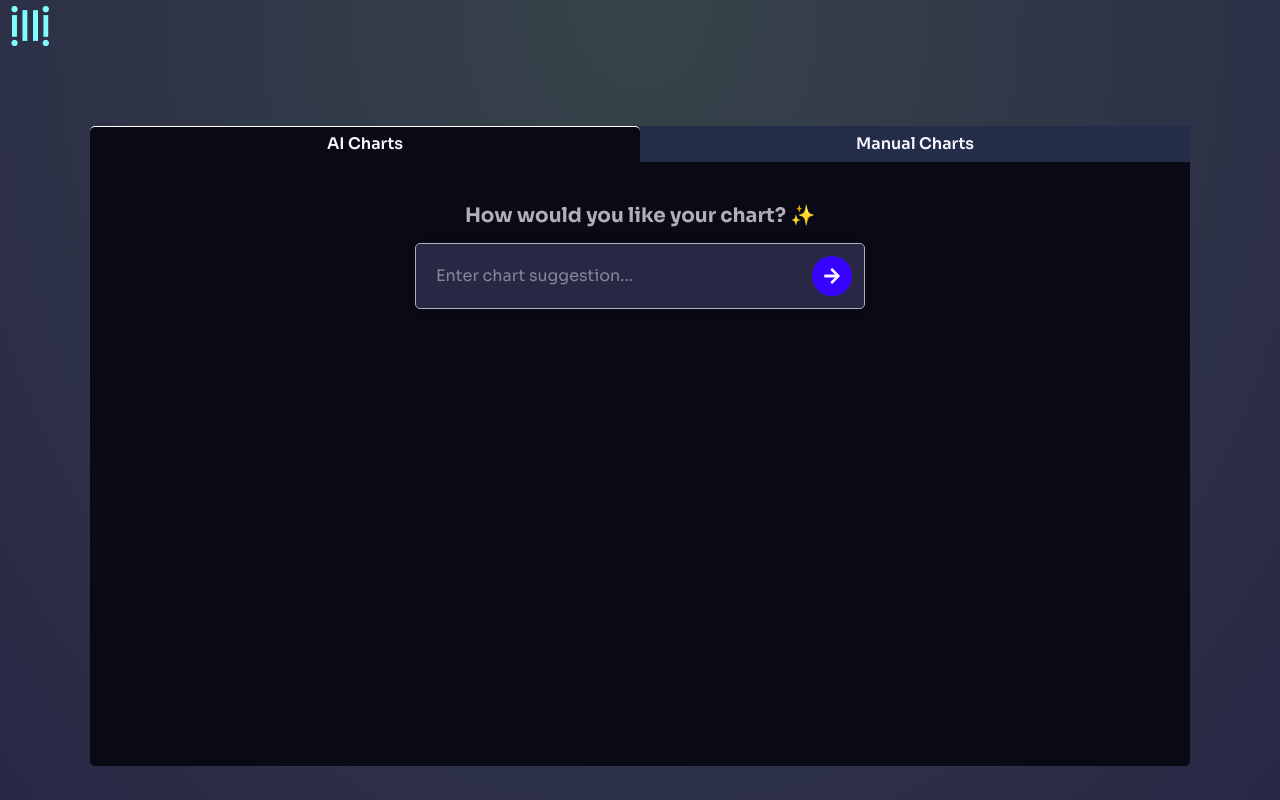
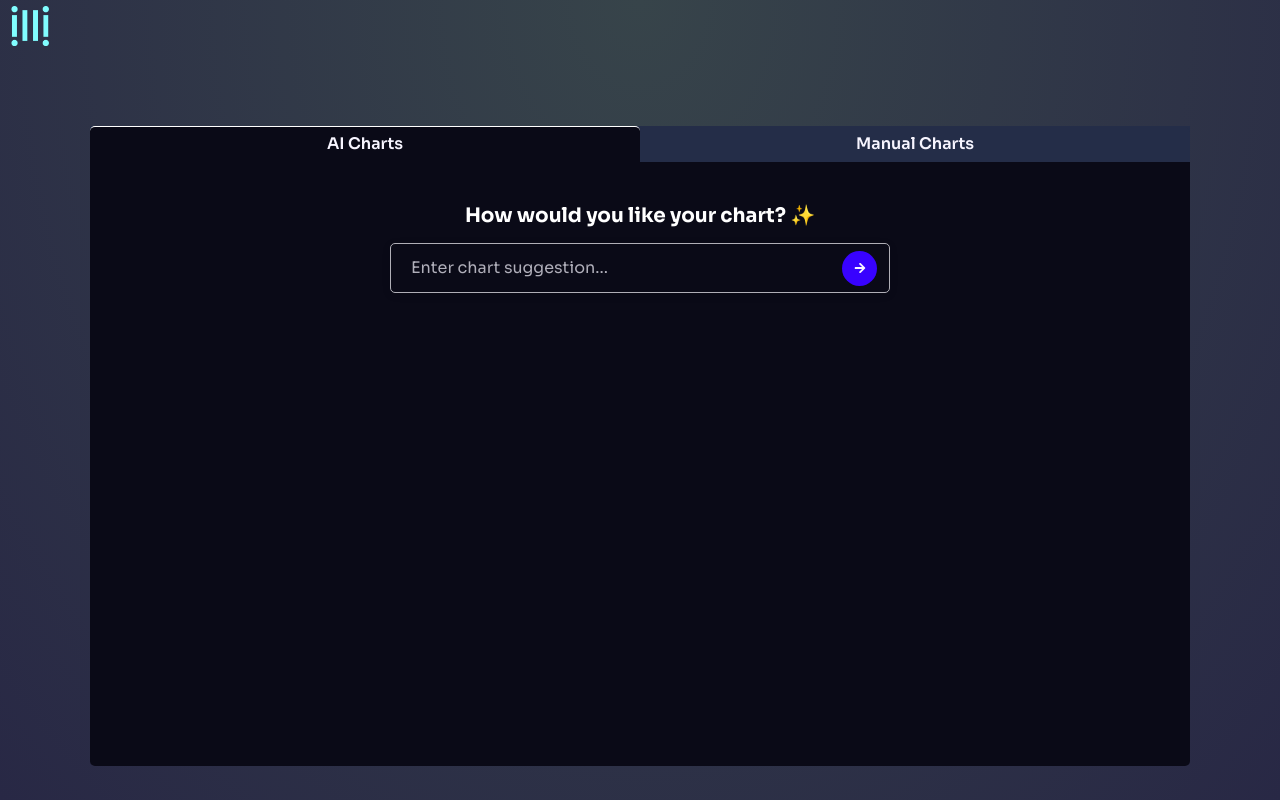
Before and after one commit to aabirfan/ai-data-visualisation, a Next.js app: page / in a window 1280 px wide. Built offline with nearby package versions, Linux system fonts and the light colour scheme; no server answers.

Commit message:
implemented python backend, add LLM query directly from frontend

```diff
--- a/src/app/components/historical-data/chartInput.tsx
+++ b/src/app/components/historical-data/chartInput.tsx
@@ -1,6 +1,6 @@
 import { useState } from "react";
 import { FaArrowRight } from "react-icons/fa";
-import "./LLMCharts.css";
+
 
 export default function ChartInput({ onSubmit }: { onSubmit: (query: string) => void }) {
   const [query, setQuery] = useState("");
--- a/src/app/components/historical-data/chartTabs.tsx
+++ b/src/app/components/historical-data/chartTabs.tsx
@@ -1,6 +1,6 @@
 "use client"
 import React, { useState } from "react";
-import './chartsTabs.css';
+import '../styles/chartsTabs.css';
 import LLMCharts from "./llmCharts"
 import ManualCharts from "./manualCharts"
 
--- a/src/app/components/historical-data/chartsTabs.css
+++ /dev/null
@@ -1,58 +0,0 @@
-@import url("/src/app/globals.css");
-
-.charts-container {
-    background-color: var(--content);
-    border-radius: 5px;
-    height: 80vh;
-    width: 1100px;
-}
-
-.tab-row {
-    height: 35px;
-    background-color: #242D48;
-}
-
-.row {
-    display: inline-flex;
-    flex-direction: column;
-    justify-content: center;
-    align-items: center;
-    border-top-left-radius: 5px;
-    border-top-right-radius: 5px;
-    width: 50%;
-    height: 100%;
-    background-color: #242D48;
-}
-
-.active-row {
-    display: inline-flex;
-    flex-direction: column;
-    justify-content: center;
-    align-items: center;
-    border-top-left-radius: 5px;
-    border-top-right-radius: 5px;
-    width: 50%;
-    height: 100%;
-    background-color: var(--content);
-    border-top: white solid 1px;
-}
-
-
-.tab-btn {
-    width: 100%;
-    height: 100%;
-    font-family:  sora;
-    font-weight: 600;
-}
-
-.active-tab-btn {
-    width: 100%;
-    height: 100%;
-    font-weight: 600;
-
-}
-
-
-.tab-btn:hover {
-    background-color: #181f32;
-}
--- a/src/app/components/historical-data/llmCharts.css
+++ /dev/null
@@ -1,103 +0,0 @@
-@import url("/src/app/globals.css");
-
-.llm-container {
-    display: flex;
-    flex-direction: column;
-    align-items: center;
-    text-align: center;
-    padding: 20px;
-    color: var(--font);
-    height: 100vh;
-    justify-content: flex-start;
-    gap: 20px;
-    font-family: Sora, sans-serif;
-}
-
-.chart-container {
-    display: flex;
-    flex-direction: column;
-    align-items: center;
-    width: 100%;
-    max-width: 600px;
-    margin-top: 20px;
-    text-align: center;
-}
-
-.chart-title {
-    font-size: 20px;
-    font-weight: bold;
-    color: var(--font-secondary);
-    margin-bottom: 12px;
-}
-
-.chart-input-wrapper {
-    display: flex;
-    align-items: center;
-    background-color: var(--bg-color-1);
-    border: 1px solid var(--light-grey);
-    border-radius: var(--border-radius);
-    padding: 12px;
-    width: 100%;
-    max-width: 450px;
-    box-shadow: 0px 2px 8px rgba(0, 0, 0, 0.1);
-}
-
-.chart-input {
-    flex: 1;
-    background: transparent;
-    border: none;
-    outline: none;
-    color: var(--font);
-    font-size: 16px;
-    padding: 8px;
-}
-
-.chart-input::placeholder {
-    color: var(--font-secondary);
-    opacity: 0.7;
-}
-
-.chart-send-button {
-    background-color: var(--btn);
-    border: none;
-    border-radius: 50%;
-    width: 40px;
-    height: 40px;
-    display: flex;
-    align-items: center;
-    justify-content: center;
-    cursor: pointer;
-    transition: background 0.3s ease-in-out;
-}
-
-.chart-send-button:hover {
-    background-color: var(--blue);
-}
-
-.chart-send-icon {
-    color: var(--btn-font);
-    font-size: 18px;
-}
-
-.response-box {
-    width: 90%;
-    max-width: 600px;
-    padding: 15px;
-    border-radius: var(--border-radius);
-    background: rgba(255, 255, 255, 0.1);
-    color: var(--font);
-    font-size: 18px;
-    line-height: 1.5;
-    text-align: left;
-    border: 1px solid var(--light-grey);
-    white-space: pre-wrap;
-    margin-top: 40px;
-    padding: 20px;
-    box-shadow: 0px 2px 10px rgba(0, 0, 0, 0.1);
-}
-
-.loading {
-    font-size: 16px;
-    color: var(--cyan);
-    margin-top: 10px;
-}
--- a/src/app/components/historical-data/llmCharts.tsx
+++ b/src/app/components/historical-data/llmCharts.tsx
@@ -1,42 +1,36 @@
 import { useState } from "react";
 import { GoogleGenerativeAI } from "@google/generative-ai";
 import ChartInput from "./chartInput";
-import "./LLMCharts.css";
+import "../styles/llmCharts.css";
 
 export default function LLMCharts() {
   const [response, setResponse] = useState("");
   const [loading, setLoading] = useState(false);
 
-  const apiKey: string = process.env.NEXT_PUBLIC_GEMINI_API_KEY ?? "";
-  if (!apiKey) throw new Error("Missing API Key. ");
-
-  const genAI = new GoogleGenerativeAI(apiKey);
-  const model = genAI.getGenerativeModel({ model: "gemini-pro" });
-
   const handleChartRequest = async (query: string) => {
     setLoading(true);
-    setResponse("");
-
     try {
-      console.log("Sending request to Gemini API with query:", query);
-
-      const result = await model.generateContent({
-        contents: [{ role: "user", parts: [{ text: query }] }],
+      const res = await fetch("http://localhost:8000/prompt", {
+        method: "POST",
+        headers: {
+          "Content-Type": "application/json",
+        },
+        body: JSON.stringify({ prompt: query }),
       });
 
-      console.log("Raw API Response:", result);
-
-      const aiResponse = result.response.text ? await result.response.text() : "No response";
-
-      console.log("Extracted AI Response:", aiResponse);
-      setResponse(aiResponse);
+      const data = await res.json();
+      if (res.ok) {
+        setResponse(data.message);
+      } else {
+        setResponse("Error: " + data.detail);
+      }
     } catch (error) {
-      console.error("Error fetching response:", error);
-      setResponse("Error communicating with AI.");
+      console.error("Error sending prompt:", error);
+      setResponse("An error occurred.");
     }
-
     setLoading(false);
   };
+
 
   return (
     <div className="llm-container">
@@ -47,7 +41,6 @@ export default function LLMCharts() {
       {loading && <p className="loading">Generating response...</p>}
       {response && (
         <div className="response-box">
-          <h2>AI Response:</h2>
           <p>{response}</p> {}
         </div>
       )}
--- /dev/null
+++ b/src/app/components/styles/chartsTabs.css
@@ -0,0 +1,56 @@
+.charts-container {
+    background-color: var(--content);
+    border-radius: 5px;
+    height: 80vh;
+    width: 1100px;
+}
+
+.tab-row {
+    height: 35px;
+    background-color: #242D48;
+}
+
+.row {
+    display: inline-flex;
+    flex-direction: column;
+    justify-content: center;
+    align-items: center;
+    border-top-left-radius: 5px;
+    border-top-right-radius: 5px;
+    width: 50%;
+    height: 100%;
+    background-color: #242D48;
+}
+
+.active-row {
+    display: inline-flex;
+    flex-direction: column;
+    justify-content: center;
+    align-items: center;
+    border-top-left-radius: 5px;
+    border-top-right-radius: 5px;
+    width: 50%;
+    height: 100%;
+    background-color: var(--content);
+    border-top: white solid 1px;
+}
+
+
+.tab-btn {
+    width: 100%;
+    height: 100%;
+    font-family:  sora;
+    font-weight: 600;
+}
+
+.active-tab-btn {
+    width: 100%;
+    height: 100%;
+    font-weight: 600;
+
+}
+
+
+.tab-btn:hover {
+    background-color: #181f32;
+}
--- /dev/null
+++ b/src/app/components/styles/llmCharts.css
@@ -0,0 +1,101 @@
+
+.llm-container {
+    display: flex;
+    flex-direction: column;
+    align-items: center;
+    text-align: center;
+    padding: 20px;
+    color: var(--font);
+    height: 100vh;
+    justify-content: flex-start;
+    gap: 20px;
+}
+
+.chart-container {
+    display: flex;
+    flex-direction: column;
+    align-items: center;
+    width: 100%;
+    max-width: 600px;
+    margin-top: 20px;
+    text-align: center;
+}
+
+.chart-title {
+    font-size: 20px;
+    font-weight: bold;
+    color: white;
+    margin-bottom: 12px;
+}
+
+.chart-input-wrapper {
+    display: flex;
+    align-items: center;
+    border: 1px solid var(--light-grey);
+    border-radius: var(--border-radius);
+    padding: 12px;
+    width: 100%;
+    height: 50px;
+    max-width: 500px;
+    box-shadow: 0px 2px 8px rgba(0, 0, 0, 0.1);
+}
+
+.chart-input {
+    flex: 1;
+    background: transparent;
+    border: none;
+    outline: none;
+    color: var(--font);
+    font-size: 16px;
+    padding: 8px;
+}
+
+.chart-input::placeholder {
+    color: var(--button);
+    opacity: 0.7;
+}
+
+.chart-send-button {
+    background-color: var(--blue);
+    border: none;
+    border-radius: 50%;
+    width: 35px;
+    height: 35px;
+    display: flex;
+    align-items: center;
+    justify-content: center;
+    cursor: pointer;
+}
+
+.chart-send-button:hover {
+    background-color: rgb(4, 4, 212);
+}
+
+.chart-send-icon {
+    color: var(--btn-font);
+    font-size: 12px;
+}
+
+
+.response-box {
+    width: 90%;
+    max-width: 600px;
+    padding: 15px;
+    border-radius: var(--border-radius);
+    background: rgba(255, 255, 255, 0.1);
+    color: var(--font);
+    font-size: 18px;
+    line-height: 1.5;
+    text-align: left;
+    border: 1px solid var(--light-grey);
+    white-space: pre-wrap;
+    margin-top: 40px;
+    padding: 20px;
+    box-shadow: 0px 2px 10px rgba(0, 0, 0, 0.1);
+}
+
+.loading {
+    font-size: 16px;
+    color: var(white);
+    margin-top: 10px;
+}
```
Also changed, not shown: src/backend/mongodb.ts (renamed from src/lib/mongodb.ts), src/backend/requirements.txt (added), 2 other files (tests, documents, lock files or other folders).
